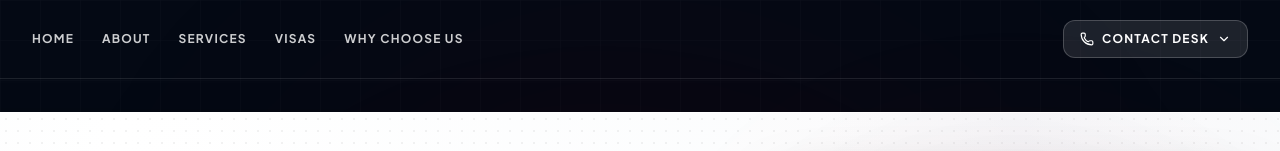
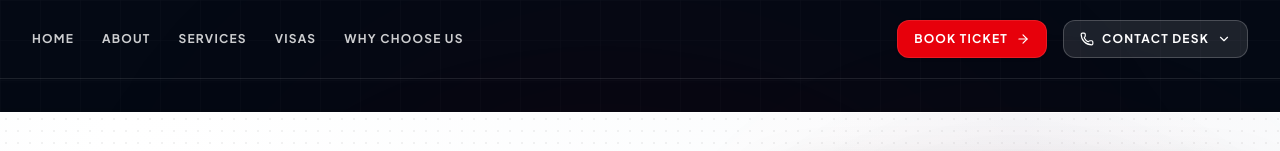
Before and after one commit to MuhammadRamzy/airtixholidays, a Next.js app: page / in a window 1280 px wide. Shown: the top 151 px of the page. Built offline with nearby package versions, Linux system fonts and the light colour scheme.

Commit message:
UI: Added Book Ticket button to Desktop Navbar

```diff
--- a/src/components/Navbar.tsx
+++ b/src/components/Navbar.tsx
@@ -91,8 +91,28 @@ export default function Navbar() {
               ))}
             </nav>
 
+            {/* Desktop Action Buttons */}
+            <div className="hidden md:flex items-center gap-4">
+              {/* Direct Booking Button */}
+              <a
+                href="#booking-desk"
+                onClick={(e) => {
+                  e.preventDefault();
+                  const target = document.querySelector("#booking-desk");
+                  if (target) target.scrollIntoView({ behavior: "smooth" });
+                }}
+                className={`flex items-center gap-2 font-bold text-xs uppercase tracking-widest px-4 py-2.5 rounded-xl transition-all duration-300 shadow-sm ${
+                  isScrolled
+                    ? "bg-red-600 text-white hover:bg-red-700 hover:scale-[1.02] shadow-red-600/20"
+                    : "bg-red-600 text-white hover:bg-red-500 hover:scale-[1.02] border border-white/10"
+                }`}
+              >
+                <span>Book Ticket</span>
+                <ArrowRight className="w-3.5 h-3.5" />
+              </a>
+
               {/* Support Dropdown Desk */}
-            <div className="hidden md:block relative" ref={dropdownRef}>
+              <div className="relative" ref={dropdownRef}>
                 <button
                   onClick={() => setIsSupportDropdownOpen(!isSupportDropdownOpen)}
                   className={`flex items-center gap-2 font-bold text-xs uppercase tracking-widest px-4 py-2.5 rounded-xl transition-all duration-300 border ${
@@ -215,6 +235,7 @@ export default function Navbar() {
                   </motionBase.div>
                 )}
               </AnimatePresenceBase>
+            </div>
             </div>
 
             {/* Mobile Menu Button */}
```
Lines whose indentation alone changed are shown as unchanged.
